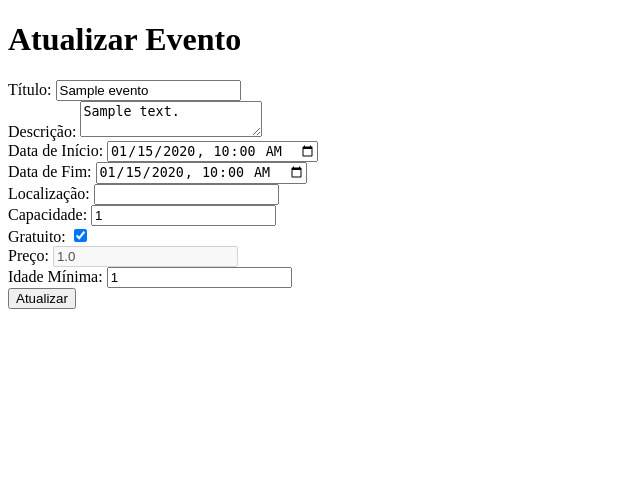
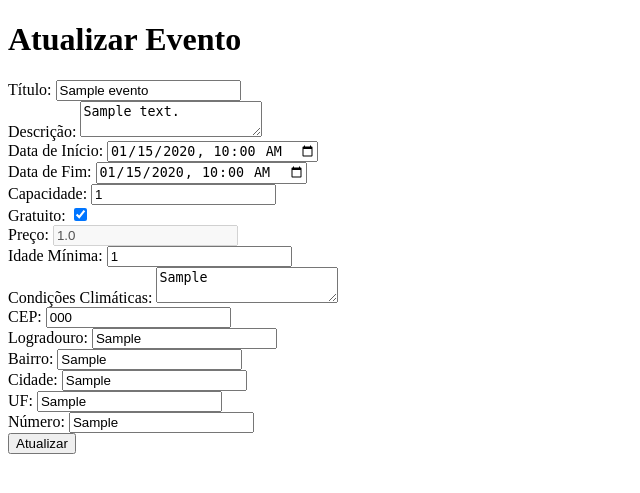
Before and after one commit to pedrxhenriq/Projeto-Eventos, a Flask app: page /update/1 in a window 1280 px wide. Shown: the top 493 px of the page, without its empty margins (0-640 px from the left). Run offline with Flask 3, Linux system fonts and the light colour scheme; tables that the repository leaves empty hold one stand-in row (values such as "Sample post").

Commit message:
fix: update template

```diff
--- a/templates/update.html
+++ b/templates/update.html
@@ -34,9 +34,6 @@
         <label for="data_fim">Data de Fim:</label>
         <input type="datetime-local" id="data_fim" name="data_fim" value="{{ evento.data_fim.strftime('%Y-%m-%dT%H:%M') }}" required>
         <br>
-        <label for="localizacao">Localização:</label>
-        <input type="text" id="localizacao" name="localizacao" value="{{ evento.localizacao }}" required>
-        <br>
         <label for="capacidade">Capacidade:</label>
         <input type="number" id="capacidade" name="capacidade" value="{{ evento.capacidade }}" required>
         <br>
@@ -49,6 +46,27 @@
         <label for="idade_minima">Idade Mínima:</label>
         <input type="number" id="idade_minima" name="idade_minima" value="{{ evento.idade_minima }}">
         <br>
+        <label for="condicoes_climaticas">Condições Climáticas:</label>
+        <textarea id="condicoes_climaticas" name="condicoes_climaticas">{{ evento.condicoes_climaticas }}</textarea>
+        <br>
+        <label for="cep">CEP:</label>
+        <input type="text" id="cep" name="cep" value="{{ evento.cep }}">
+        <br>
+        <label for="logradouro">Logradouro:</label>
+        <input type="text" id="logradouro" name="logradouro" value="{{ evento.logradouro }}">
+        <br>
+        <label for="bairro">Bairro:</label>
+        <input type="text" id="bairro" name="bairro" value="{{ evento.bairro }}">
+        <br>
+        <label for="cidade">Cidade:</label>
+        <input type="text" id="cidade" name="cidade" value="{{ evento.cidade }}">
+        <br>
+        <label for="uf">UF:</label>
+        <input type="text" id="uf" name="uf" value="{{ evento.uf }}">
+        <br>
+        <label for="numero">Número:</label>
+        <input type="text" id="numero" name="numero" value="{{ evento.numero }}">
+        <br>
         <button type="submit">Atualizar</button>
     </form>
 </body>
```
